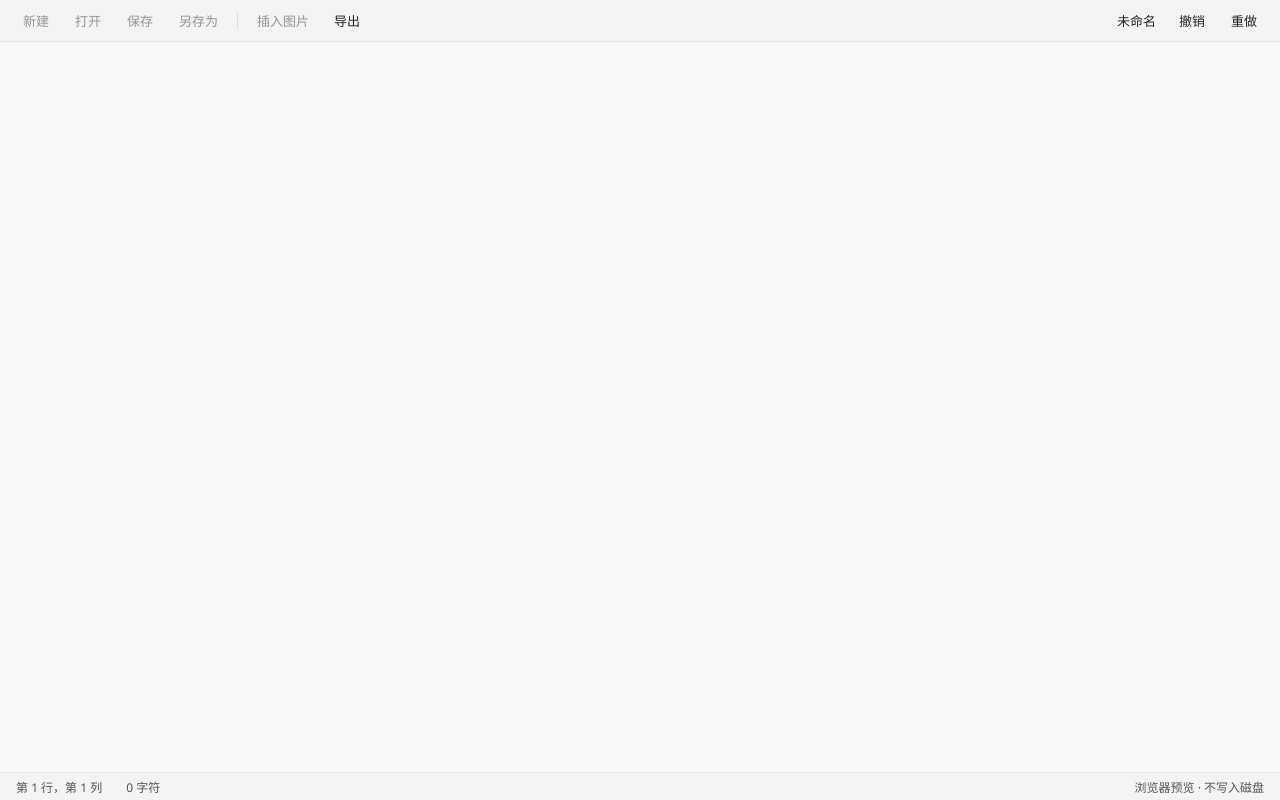
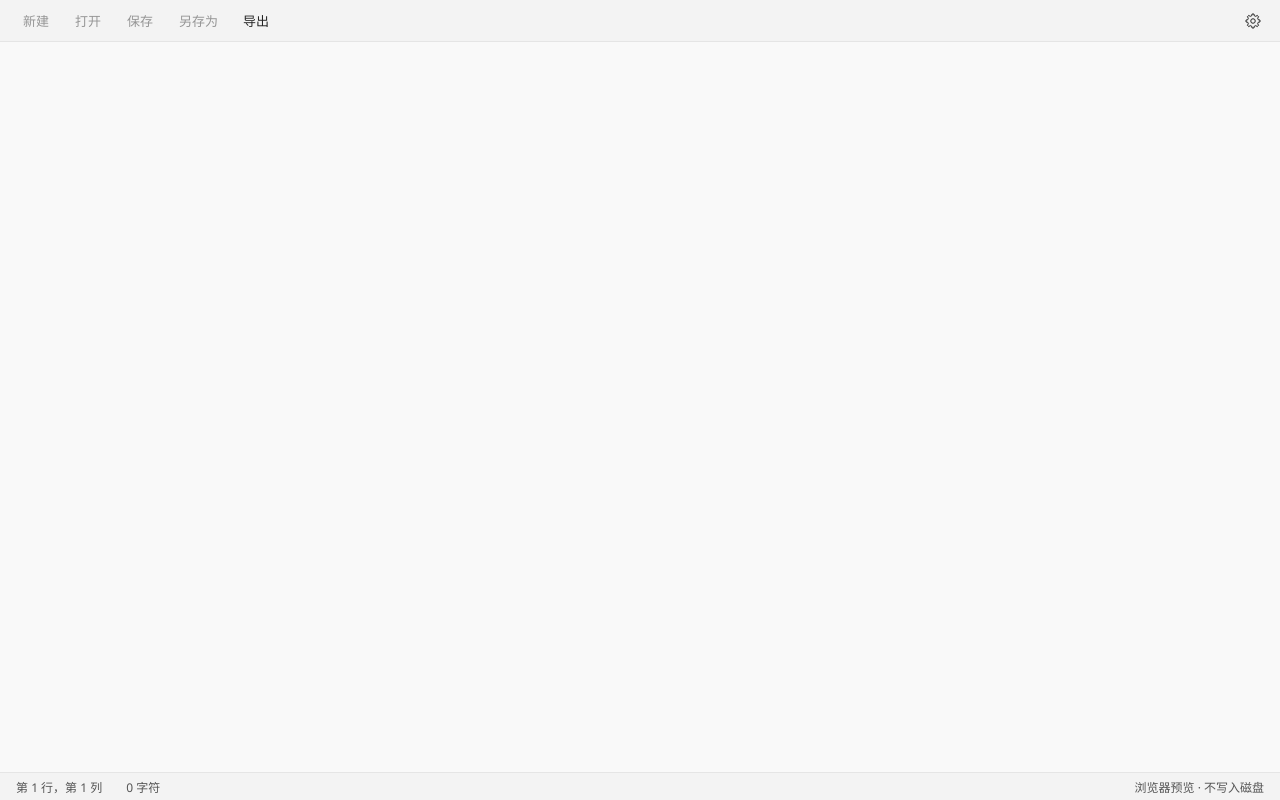
Before and after one commit to DarkKandaoMaster/LineHush, a React (Vite) app: page / in a window 1280 px wide. Built offline with nearby package versions, Linux system fonts and the light colour scheme.

Commit message:
feat(toolbar): 精简工具栏，右上角加设置按钮
去掉撤销 / 重做、插入图片按钮与文档名显示，文件名和修改
状态只在窗口标题显示；设置按钮暂为占位。

```diff
--- a/src/App.css
+++ b/src/App.css
@@ -54,16 +54,20 @@ input:focus-visible {
   background: #f3f3f3;
   flex-wrap: wrap;
 }
-.document-name {
-  overflow: hidden;
-  white-space: nowrap;
-  text-overflow: ellipsis;
-  max-width: 260px;
-  padding: 0 8px;
-  font-weight: 500;
-}
 .spacer {
   flex: 1;
+}
+/* 设置按钮：正方形、只有图标，其余沿用工具栏按钮样式。 */
+.toolbar .settings-button {
+  display: inline-flex;
+  align-items: center;
+  justify-content: center;
+  width: 30px;
+  height: 30px;
+  padding: 0;
+}
+.settings-button svg {
+  display: block;
 }
 .statusbar {
   display: flex;
@@ -145,11 +149,6 @@ input:focus-visible {
 .editor-host.disabled {
   pointer-events: none;
   opacity: 0.65;
-}
-.toolbar-divider {
-  height: 18px;
-  border-left: 1px solid #ddd;
-  margin: 0 4px;
 }
 .notice-banner {
   display: flex;
@@ -266,9 +265,6 @@ input:focus-visible {
   outline: 2px solid #0067c0;
 }
 @media (max-width: 760px) {
-  .document-name {
-    display: none;
-  }
   .toolbar {
     gap: 0;
     padding: 4px;
--- a/src/App.tsx
+++ b/src/App.tsx
@@ -38,7 +38,6 @@ export default function App() {
   const { desktop } = session;
   const title = fileName(path);
   const editor = useRef<DiaryEditorHandle>(null);
-  const picker = useRef<HTMLInputElement>(null);
   const [position, setPosition] = useState({ line: 1, column: 1 });
   const counts = useMemo(() => stats(document), [document]);
   const preview = useImagePreview(session);
@@ -58,17 +57,7 @@ export default function App() {
   const fileDisabled = !desktop || busy || importing;
   return (
     <main className="app">
-      <Toolbar
-        session={session}
-        fileDisabled={fileDisabled}
-        busy={busy}
-        dirty={dirty}
-        title={title}
-        path={path}
-        onInsertImage={() => picker.current?.click()}
-        onUndo={() => editor.current?.undo()}
-        onRedo={() => editor.current?.redo()}
-      />
+      <Toolbar session={session} fileDisabled={fileDisabled} />
       <Banners
         session={session}
         error={error}
@@ -96,8 +85,8 @@ export default function App() {
         images={counts.images}
         status={status}
       />
+      {/* 工具栏已无“插入图片”按钮，界面上无法打开此选择框；保留它只因 tests/native.mjs 经它导入图片。 */}
       <input
-        ref={picker}
         className="visually-hidden"
         type="file"
         accept="image/png,image/jpeg,image/gif,image/webp,image/bmp"
--- a/src/components/Toolbar.tsx
+++ b/src/components/Toolbar.tsx
@@ -1,23 +1,33 @@
-import { useEffect, useRef, useState, type MouseEvent } from "react";
+import { useEffect, useRef, useState } from "react";
 import type { Session } from "../core/session";
 
 interface Props {
   session: Session;
   /** File commands need the desktop backend and no running operation or import. */
   fileDisabled: boolean;
-  busy: boolean;
-  dirty: boolean;
-  title: string;
-  path: string | null;
-  onInsertImage: () => void;
-  onUndo: () => void;
-  onRedo: () => void;
 }
-// Keeps focus in the editor so undo/redo and image insertion act on its selection.
-const keepFocus = (event: MouseEvent) => event.preventDefault();
+
+/** 线条风格齿轮（8 个齿、中间圆孔），参照 Win11 记事本右上角的设置图标。 */
+function GearIcon() {
+  return (
+    <svg
+      width="16"
+      height="16"
+      viewBox="0 0 16 16"
+      fill="none"
+      stroke="currentColor"
+      strokeWidth="1"
+      strokeLinejoin="round"
+      aria-hidden="true"
+    >
+      <path d="M6.79,2.74L6.97,1.08A7,7 0 0 1 9.03,1.08L9.21,2.74A5.4,5.4 0 0 1 10.86,3.42L12.16,2.37A7,7 0 0 1 13.63,3.84L12.58,5.14A5.4,5.4 0 0 1 13.26,6.79L14.92,6.97A7,7 0 0 1 14.92,9.03L13.26,9.21A5.4,5.4 0 0 1 12.58,10.86L13.63,12.16A7,7 0 0 1 12.16,13.63L10.86,12.58A5.4,5.4 0 0 1 9.21,13.26L9.03,14.92A7,7 0 0 1 6.97,14.92L6.79,13.26A5.4,5.4 0 0 1 5.14,12.58L3.84,13.63A7,7 0 0 1 2.37,12.16L3.42,10.86A5.4,5.4 0 0 1 2.74,9.21L1.08,9.03A7,7 0 0 1 1.08,6.97L2.74,6.79A5.4,5.4 0 0 1 3.42,5.14L2.37,3.84A7,7 0 0 1 3.84,2.37L5.14,3.42A5.4,5.4 0 0 1 6.79,2.74Z" />
+      <circle cx="8" cy="8" r="2.25" />
+    </svg>
+  );
+}
 
 export default function Toolbar(props: Props) {
-  const { session, fileDisabled, busy } = props;
+  const { session, fileDisabled } = props;
   const exportMenu = useRef<HTMLDetailsElement>(null);
   const [exportOpen, setExportOpen] = useState(false);
   // An open export menu closes on a press outside it or on Esc.
@@ -44,7 +54,7 @@ export default function Toolbar(props: Props) {
     void session.exportDocument(format);
   };
   return (
-    <header className="toolbar" aria-label="文件和编辑操作">
+    <header className="toolbar" aria-label="文件操作">
       <button
         disabled={fileDisabled}
         title="新建 (Ctrl+N)"
@@ -73,14 +83,6 @@ export default function Toolbar(props: Props) {
       >
         另存为
       </button>
-      <span className="toolbar-divider" />
-      <button
-        disabled={fileDisabled}
-        onMouseDown={keepFocus}
-        onClick={props.onInsertImage}
-      >
-        插入图片
-      </button>
       <details
         className="export-menu"
         ref={exportMenu}
@@ -103,25 +105,9 @@ export default function Toolbar(props: Props) {
         </div>
       </details>
       <span className="spacer" />
-      <span className="document-name" title={props.path ?? "未命名"}>
-        {props.dirty ? "● " : ""}
-        {props.title}
-      </span>
-      <button
-        disabled={busy}
-        title="撤销 (Ctrl+Z)"
-        onMouseDown={keepFocus}
-        onClick={props.onUndo}
-      >
-        撤销
-      </button>
-      <button
-        disabled={busy}
-        title="重做 (Ctrl+Y)"
-        onMouseDown={keepFocus}
-        onClick={props.onRedo}
-      >
-        重做
+      {/* 设置按钮暂为占位，点击不做任何事。 */}
+      <button className="settings-button" title="设置" aria-label="设置">
+        <GearIcon />
       </button>
     </header>
   );
--- a/src/editor/DiaryEditor.tsx
+++ b/src/editor/DiaryEditor.tsx
@@ -29,8 +29,6 @@ export interface DiaryEditorHandle {
     insert: (pictures: Picture[]) => void;
   };
   focus: () => void;
-  undo: () => void;
-  redo: () => void;
 }
 interface Props {
   /** Read only on mount; the parent remounts the editor (via `key`) to load another document. */
@@ -167,12 +165,6 @@ function DiaryEditor(props: Props) {
       focus: () => {
         editor.commands.focus();
       },
-      undo: () => {
-        editor.chain().focus().undo().run();
-      },
-      redo: () => {
-        editor.chain().focus().redo().run();
-      },
     }),
     [editor],
   );
```
Also changed, not shown: 1 other file (tests, documents, lock files or other folders).
